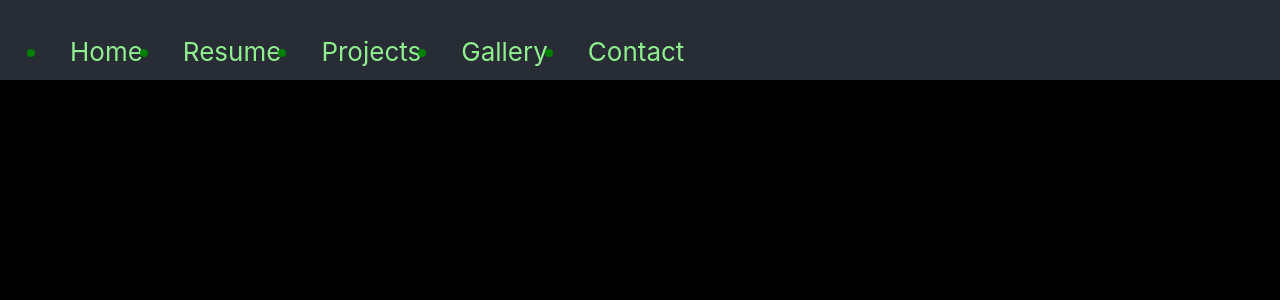
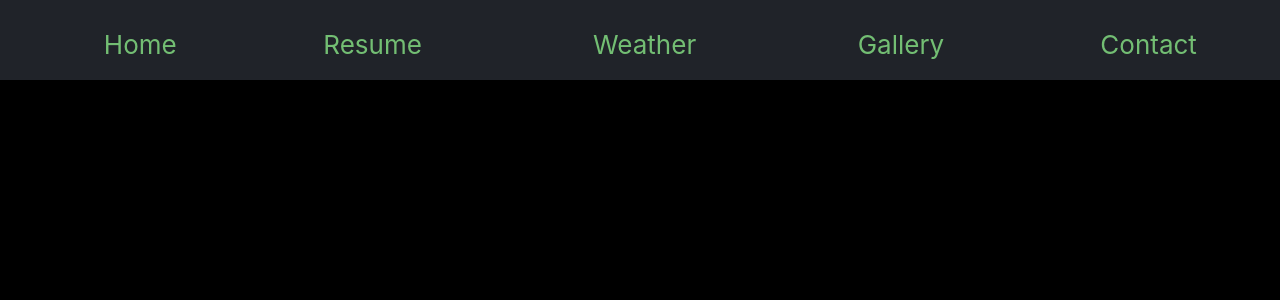
Before and after one commit to Night-fury0/portfolio-web-app, a React (Create React App) app: page / in a window 1280 px wide. Shown: the top 300 px of the page. Built offline with nearby package versions, Linux system fonts and the light colour scheme.

Commit message:
navbar changes

```diff
--- a/src/App.css
+++ b/src/App.css
@@ -9,16 +9,11 @@
   }
 }
 
-.header {
-  background-color: #282c34;
-  height: 10vh;
-  font-size: calc(10px + 2vmin);
-  color: green;
-}
 
 .body{
   background-color: black;
-  height: 90vh;
+  height: 100vh;
+  color: white;
 }
 
 
--- /dev/null
+++ b/src/Body.js
@@ -0,0 +1,9 @@
+import './App.css'
+
+export function Body(){
+
+    return (
+        <div className="body">
+		</div>
+    );
+}
--- a/src/Home.js
+++ b/src/Home.js
@@ -1,16 +1,12 @@
 import './App.css'
 import {NavBar} from './NavBar'
-import {Link} from 'react-router-dom'
+import {Body} from './Body'
 
 function Home() {
   return (
-    <div className="App">
-      <header className="header">
-		<NavBar/>
-      </header>
-		<div className="body">
-		Hello!
-		</div>
+    <div>
+      <NavBar/>
+      <Body/>
     </div>
   );
 }
--- /dev/null
+++ b/src/NavBar.css
@@ -0,0 +1,22 @@
+
+nav{
+    opacity: 80%;
+    font-size: calc(10px + 2vmin);
+    background-color: #282c34;
+    position: fixed;
+    height: 10vh;
+    width: 100%;
+    text-align: center;
+    vertical-align: middle;
+}
+
+.navlink{
+    color: lightgreen;
+    text-decoration: none;
+    text-align: center;
+}
+
+table{
+    width: 100%;
+    margin: auto;
+}
--- a/src/NavBar.js
+++ b/src/NavBar.js
@@ -1,41 +1,22 @@
 import React from 'react'
 import {NavLink as Link} from 'react-router-dom'
-import styled from 'styled-components'
+// import styled from 'styled-components'
+import './NavBar.css'
 
-const Nav = styled.nav`
-  padding: 10px;
-  display: flex;
-  position: fixed;
-  width: 100%;
-`;
 
-const NavLink = styled(Link)`
-  padding: 10px;
-  color: lightgreen;
-  margin: 0 10px;
-  text-decoration: none;
-  text-align: center;
-  flex: 1;
-`;
 
-const NavMenu = styled.ul`
-  display: flex;
-  justify-content: space-between;
-`;
-
-const li = styled.li`
- text-align: center;
-`;
 export function NavBar(){
 	return(
-	<Nav>
-	<NavMenu>
-	<li><NavLink to="/">Home</NavLink></li>
-	<li><NavLink to="/resume">Resume</NavLink></li>
-	<li><NavLink to="/projects">Projects</NavLink></li>
-	<li><NavLink to="/gallery">Gallery</NavLink></li>
-	<li><NavLink to="/contact">Contact</NavLink></li>
-	</NavMenu>
-	</Nav>
+    <nav>
+      <ul>
+        <table>
+          <td><Link className="navlink" to="/">Home</Link></td>
+          <td><Link className="navlink" to="/resume">Resume</Link></td>
+          <td><Link className="navlink" to="/weather">Weather</Link></td>
+          <td><Link className="navlink" to="/gallery">Gallery</Link></td>
+          <td><Link className="navlink" to="/contact">Contact</Link></td>
+        </table>
+      </ul>
+    </nav>
 	);
 }
--- a/src/PrivacyPolicy.js
+++ b/src/PrivacyPolicy.js
@@ -1,10 +1,8 @@
-import './App.css'
 
 function PrivacyPolicy() {
   return (
-    <div className="App">
-      <header className="App-header">
-      </header>
+    <div>
+        This is Privacy Policy!
     </div>
   );
 }
```
Also changed, not shown: src/App.js (indentation only).
